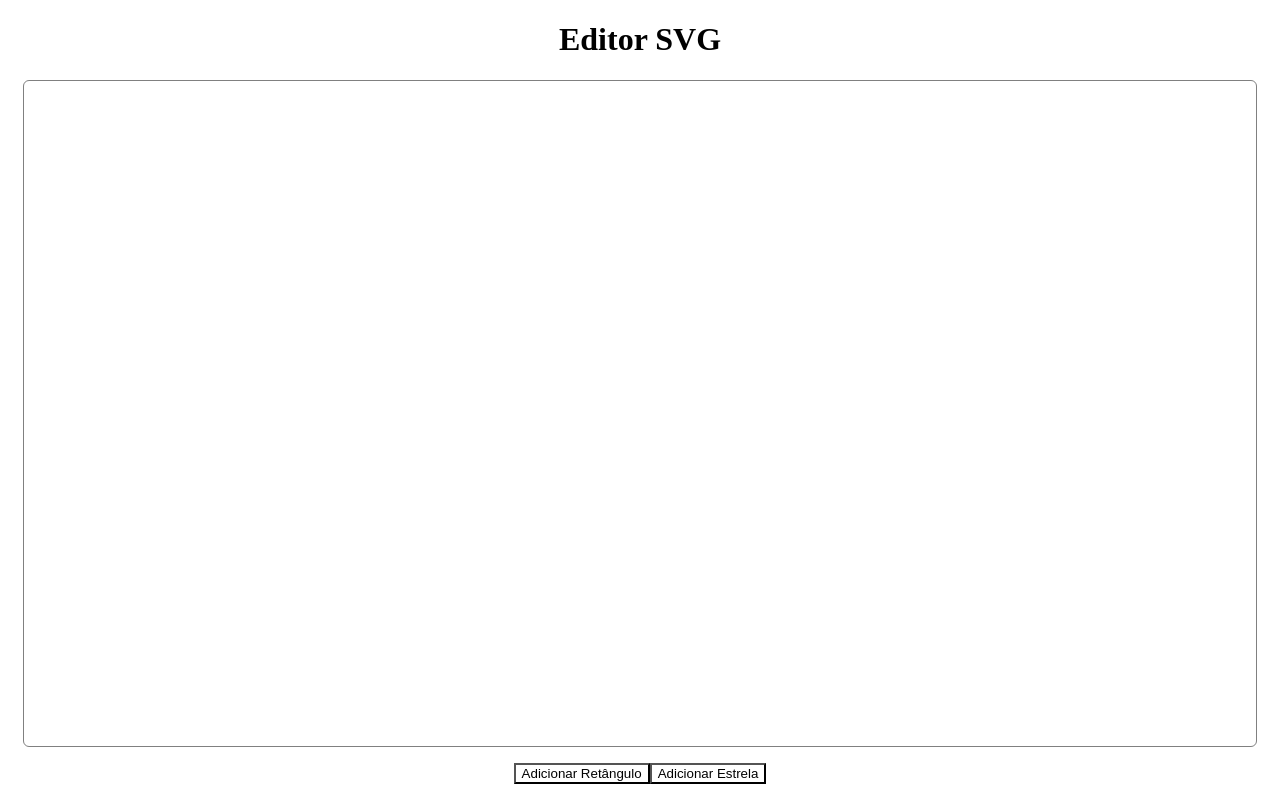
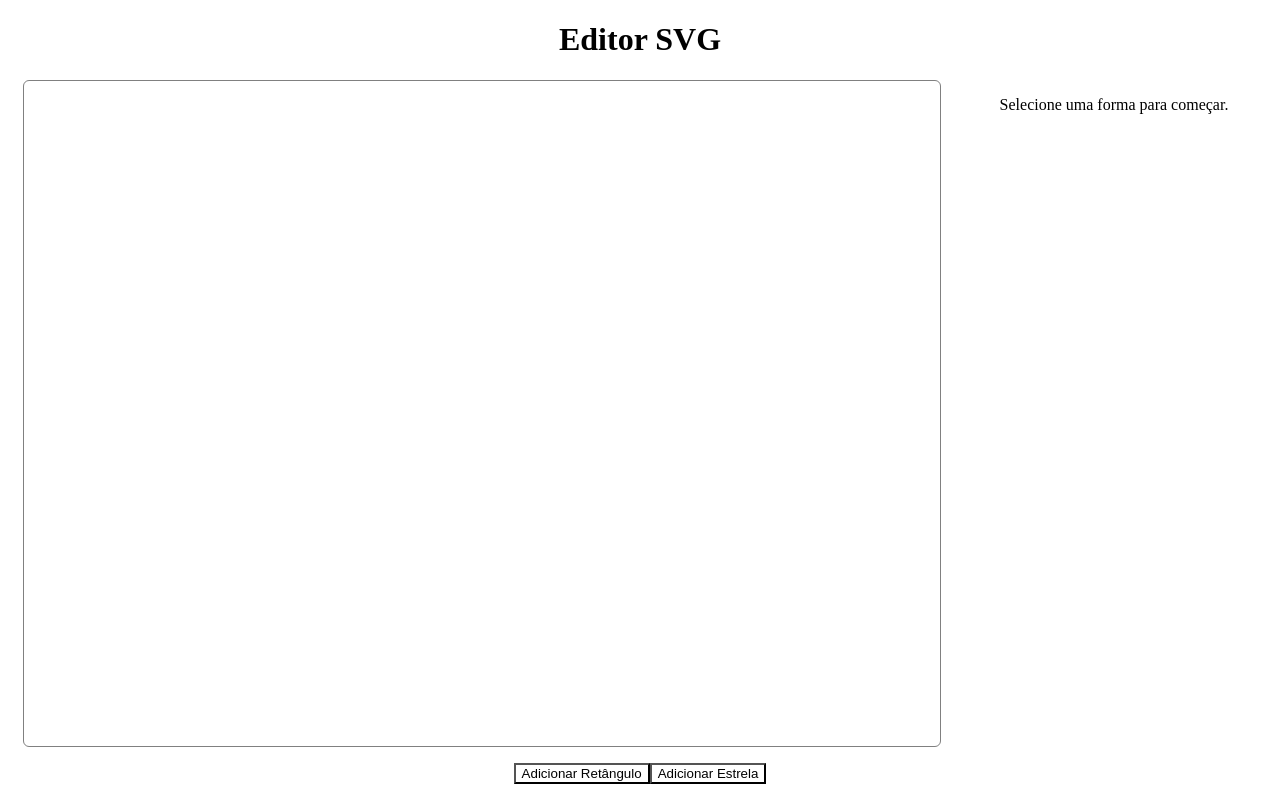
Before and after one commit to gabriela-fraga/editor-svg, an Angular app: page / in a window 1280 px wide. Built offline with nearby package versions, Linux system fonts and the light colour scheme.

Commit message:
adicionado formulario de edição de formas

```diff
--- a/package.json
+++ b/package.json
@@ -6,7 +6,7 @@
     "start": "ng serve",
     "build": "ng build",
     "watch": "ng build --watch --configuration development",
-    "test": "ng test"
+    "test": "ng test --code-coverage"
   },
   "private": true,
   "dependencies": {
--- a/src/app/canvas/canvas.component.html
+++ b/src/app/canvas/canvas.component.html
@@ -1,26 +1,51 @@
-<div class="flex-column align-center mx-24 height-100">
-    <svg class="svg-canvas" (click)="onSvgClick($event)">
-        @for (r of rects; track r) {
-            <rect
-              [attr.x]="r.x"
-              [attr.y]="r.y"
-              [attr.width]="r.width"
-              [attr.height]="r.height"
-              [attr.fill]="r.fill"
-              [attr.stroke]="r.stroke"
-              [attr.stroke-width]="r.strokeWidth" />
-          }
-
-        @for (p of polygons; track p) {
-            <polygon
-            [attr.points]="p.points"
-            [attr.fill]="p.fill"
-            [attr.stroke]="p.stroke"
-            [attr.stroke-width]="p.strokeWidth" />
-        }
-    </svg>
-    <div class="flex-row my-16">
-        <button [ngStyle]="{'background-color': addingRectangle ? 'red' : 'white' }" (click)="adding('rectangle')">Adicionar Retângulo</button>
-        <button [ngStyle]="{'background-color': addingStar ? 'red' : 'white' }" (click)="adding('star')">Adicionar Estrela</button>
+<div class="flex-column height-100">
+    <div class="flex-row height-100">
+        <div class="flex-column align-center mx-24 width-100 height-100">
+            <svg class="svg-canvas" (click)="onSvgClick($event)">
+                @for (s of shapes; track s) {
+                    @if (s.type == 'rectangle') {
+                        <rect
+                        [attr.x]="s.x"
+                        [attr.y]="s.y"
+                        [attr.rx]="s.rx"
+                        [attr.ry]="s.ry"
+                        [attr.width]="s.width"
+                        [attr.height]="s.height"
+                        [attr.fill]="s.fill"
+                        [attr.stroke]="s.stroke"
+                        [attr.stroke-width]="s.strokeWidth" />
+                    } @else {
+                        <polygon
+                        [attr.points]="s.points"
+                        [attr.fill]="s.fill"
+                        [attr.stroke]="s.stroke"
+                        [attr.stroke-width]="s.strokeWidth" />
+                    }
+                }
+            </svg>
+        </div>
+        <div class="flex-column ml-auto mr-16">
+            <form [formGroup]="form" class="flex-column">
+                @if (shapeType() == 'rectangle') {
+                  <label>Slider do Retângulo</label>
+                  <input type="range" formControlName="roundControl" min="0" max="50"/>
+                  <span>{{ form.value.roundControl }}</span>
+                } @else if (shapeType() == 'star'){
+                  <div class="flex-row">
+                    <label>Número de Pontas</label>
+                    <input type="number" formControlName="starPoints" min="3" max="20" />
+                  </div>
+                  <label>Slider da Estrela</label>
+                  <input type="range" formControlName="starSlider" min="0" [max]="50" />
+                  <span>{{ form.value.starSlider }}</span>
+                } @else {
+                  <p>Selecione uma forma para começar.</p>
+                }
+            </form>
+        </div>
+    </div>
+    <div class="flex-row my-16 justify-center">
+        <button [ngStyle]="{'background-color': addingRectangle ? 'red' : 'white' }" (click)="addingShape('rectangle')">Adicionar Retângulo</button>
+        <button [ngStyle]="{'background-color': addingStar ? 'red' : 'white' }" (click)="addingShape('star')">Adicionar Estrela</button>
     </div>
 </div>
--- a/src/app/canvas/canvas.component.ts
+++ b/src/app/canvas/canvas.component.ts
@@ -1,36 +1,77 @@
 import { CommonModule } from '@angular/common';
-import { Component } from '@angular/core';
+import { Component, effect, signal } from '@angular/core';
+import { FormBuilder, FormGroup, FormControl, ReactiveFormsModule } from '@angular/forms';
+import { Shape } from './shape';
 
 @Component({
   selector: 'app-canvas',
   standalone: true,
-  imports: [CommonModule],
+  imports: [
+    CommonModule,
+    ReactiveFormsModule
+  ],
   templateUrl: './canvas.component.html',
   styleUrl: './canvas.scss'
 })
 export class CanvasComponent {
 
-  rects: {
-    x: number;
-    y: number;
-    width: number;
-    height: number;
-    fill: string;
-    stroke: string;
-    strokeWidth: number;
-  }[] = [];
-
-  polygons: {
-    points: string;
-    fill: string;
-    stroke: string;
-    strokeWidth: number;
-  }[] = [];
-
+  shapes: Shape[] = [];
   addingRectangle = false;
   addingStar = false;
+  shapeType = signal<'' | 'rectangle' | 'star'>('');
+  form: FormGroup;
+  currentShape: Shape = {
+    type: '',
+    fill: '',
+    stroke: '',
+    strokeWidth: 0,
+    x: 0,
+    y: 0
+  };
+  roundControl: FormControl = new FormControl(0);
+  starPoints: FormControl = new FormControl(5);
+  starSlider: FormControl = new FormControl(25);
+  maxStarSlider = signal(100);
 
-  adding(shape: string) {
+  constructor(private fb: FormBuilder) {
+    this.form = new FormGroup({});
+
+    this.roundControl.valueChanges.subscribe((val) => {
+      const value = val ?? 0;
+      if (this.currentShape && this.currentShape.type == 'rectangle') {
+        this.currentShape.rx = value;
+        this.currentShape.ry = value;
+      }
+    });
+
+    this.starPoints.valueChanges.subscribe(() => {
+      this.updateStar();
+    });
+
+    this.starSlider.valueChanges.subscribe(() => {
+      this.updateStar();
+    });
+
+    effect(() => {
+      const shape = this.shapeType();
+
+      if (shape === 'rectangle') {
+        this.form = this.fb.group({
+          roundControl: this.roundControl,
+        });
+      } else if (shape === 'star') {
+        this.form = this.fb.group({
+          starPoints: this.starPoints,
+          starSlider: this.starSlider,
+        });
+      } else {
+        this.form = new FormGroup({});
+      }
+    });
+  }
+
+
+  addingShape(shape: string) {
     if(shape == 'rectangle' && !this.addingRectangle) {
       this.addingRectangle = true;
       this.addingStar = false;
@@ -40,48 +81,73 @@ export class CanvasComponent {
     } else {
       this.addingRectangle = false;
       this.addingStar = false;
+      this.shapeType.set('');
     }
   }
 
   addRectangle(cursorpt: SVGPoint) {
     this.addingRectangle = true;
-    const newRect = {
+    const newRect: Shape = {
       x: cursorpt.x - 100 / 2,
       y: cursorpt.y - 50 / 2,
+      rx: this.roundControl.value ?? 0,
+      ry: this.roundControl.value ?? 0,
       width: 100,
       height: 50,
       fill: 'skyblue',
       stroke: 'black',
-      strokeWidth: 2
+      strokeWidth: 2,
+      type: 'rectangle'
     };
-    this.rects.push(newRect);
+    this.shapes.push(newRect);
+    this.currentShape = newRect;
   }
 
   addStar(cursorpt: SVGPoint) {
     this.addingStar = true;
-    const offset = this.polygons.length * 40;
     const centerX = cursorpt.x;
     const centerY = cursorpt.y;
-    const outerRadius = 40;
-    const innerRadius = 20;
-    const numPoints = 5;
+    const points = this.calculateStar(centerX, centerY)
 
-    const points = this.generateStarPoints(centerX, centerY, outerRadius, innerRadius, numPoints);
 
     const newPolygon = {
       points,
       fill: 'gold',
       stroke: 'black',
-      strokeWidth: 2
+      strokeWidth: 2,
+      type: 'star',
+      x: centerX,
+      y: centerY
     };
 
-    this.polygons.push(newPolygon);
+    this.shapes.push(newPolygon);
+    this.currentShape = newPolygon;
+  }
+
+  updateStar() {
+    if (this.currentShape?.type !== 'star') return;
+
+    this.currentShape.points = this.calculateStar(this.currentShape.x, this.currentShape.y);
+  }
+
+  calculateStar(x: number, y:number) {
+    const outer = 100 - (this.starSlider.value ?? 0);
+    const inner = this.starSlider.value ?? 0;
+    const numPoints = this.starPoints.value ?? 5;
+
+    const points = this.generateStarPoints(x, y, outer, inner, numPoints);
+
+    return points;
   }
 
   onSvgClick(event: MouseEvent) {
 
     if(!this.addingRectangle && !this.addingStar) {
       return;
+    }
+
+    if(this.currentShape.type === 'rectangle' || this.currentShape.type === 'star') {
+      this.resetShape();
     }
 
     const svg = (event.target as SVGElement).closest('svg');
@@ -93,10 +159,26 @@ export class CanvasComponent {
     const cursorpt = pt.matrixTransform(svg.getScreenCTM()?.inverse());
 
     if(this.addingRectangle) {
+      this.shapeType.set('rectangle');
       this.addRectangle(cursorpt);
     } else {
+      this.shapeType.set('star');
       this.addStar(cursorpt);
     }
+  }
+
+  resetShape() {
+    this.currentShape = {
+      type: '',
+      fill: '',
+      stroke: '',
+      strokeWidth: 0,
+      x: 0,
+      y: 0
+    };
+    this.form.controls['roundControl']?.setValue(0);
+    this.form.controls['starPoints']?.setValue(5);
+    this.form.controls['starSlider']?.setValue(25);
   }
 
   generateStarPoints(
--- a/src/app/canvas/canvas.scss
+++ b/src/app/canvas/canvas.scss
@@ -4,3 +4,7 @@
     height: 100%;
     width: 100%;
 }
+
+form {
+    width: 300px;
+}
--- /dev/null
+++ b/src/app/canvas/shape.ts
@@ -0,0 +1,13 @@
+export interface Shape {
+  type: string;
+  fill: string;
+  stroke: string;
+  strokeWidth: number;
+  x: number;
+  y: number;
+  rx?: number;
+  ry?: number;
+  width?: number;
+  height?: number;
+  points?: string;
+}
--- a/src/styles/utilities.scss
+++ b/src/styles/utilities.scss
@@ -20,8 +20,24 @@
     text-align: center;
 }
 
+.justify-center {
+    justify-content: center;
+}
+
 .height-100 {
     height: 100%;
+}
+
+.width-100 {
+    width: 100%;
+}
+
+.ml-auto {
+    margin-left: auto;
+}
+
+.mr-16 {
+    margin-right: 16px;
 }
 
 .my-16 {
```
Also changed, not shown: 2 other files (tests, documents, lock files or other folders).
